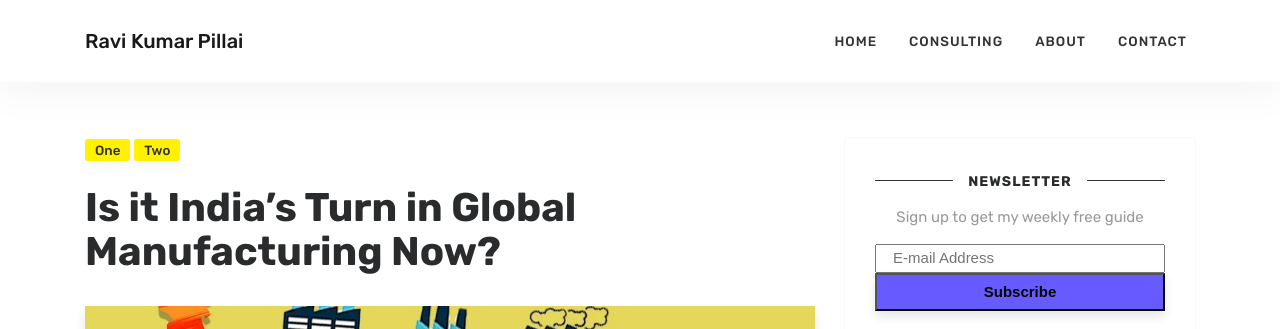
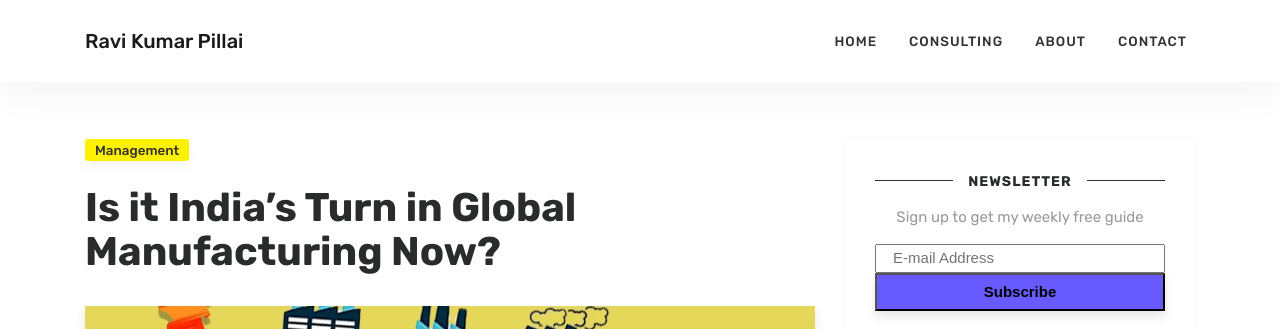
Before and after one commit to rohanharikr/RaviKumarPillai, a Jekyll site: the page built from _posts/2018-01-12-indias-turn-in-global-manufacturing-now.md, in a window 1280 px wide and 900 px high. Shown: the top 329 px of the window. Built offline with Jekyll 4.4.1, drawn with Linux system fonts in a browser that asks for light colours; comment, search, counter and statistics services are not loaded.

Commit message:
Update from Forestry.io Ravi Kumar updated _posts/2018-01-12-indias-turn-in-global-manufacturing-now.md

```diff
--- a/_posts/2018-01-12-indias-turn-in-global-manufacturing-now.md
+++ b/_posts/2018-01-12-indias-turn-in-global-manufacturing-now.md
@@ -1,12 +1,13 @@
 ---
 layout: post-right-sidebar
-title:  "Is it India’s Turn in Global Manufacturing Now?"
+title: Is it India’s Turn in Global Manufacturing Now?
 author: Ravi
-categories: [ one, two ]
+categories:
+- management
 image: assets/images/three.webp
 comments: true
+
 ---
-
 As the world struggles to recover from the uncertainties in business, trade and investment flows, three questions are being vehemently discussed by economists, administrators, academicians and citizens at large. Is the dream run of Chinese manufacturing in its last lap? What are the alternative destinations ready to challenge China in attracting industries that want to shift base? What are the realistic chances of India attracting a fair share of the relocation opportunities?
 
 Rise and rise of China has been the folklore of the past few decades. The unique story of an ancient civilisation rising up to reclaim its legacy as an economic superpower is arguably an epic of our times.
```
